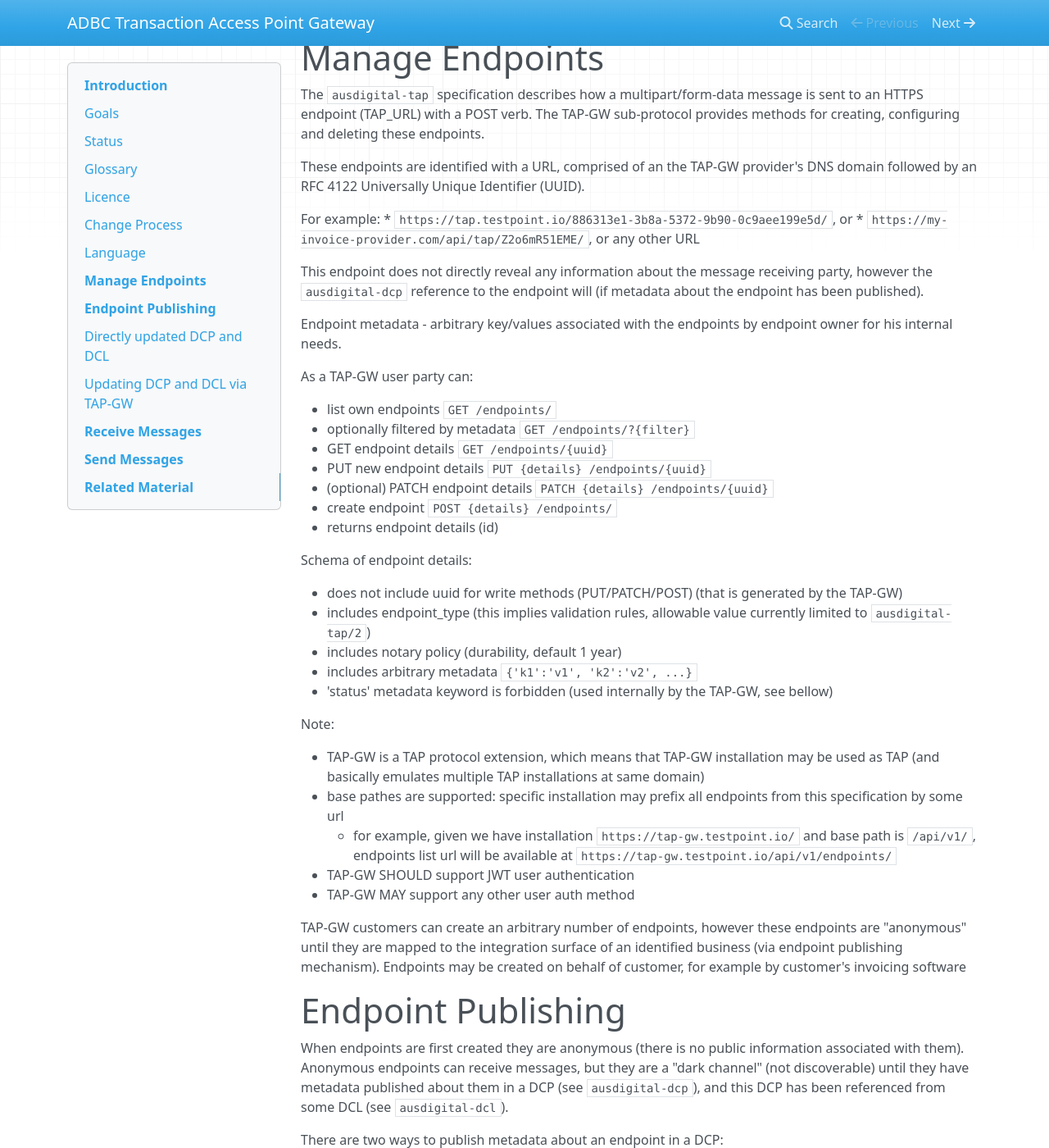
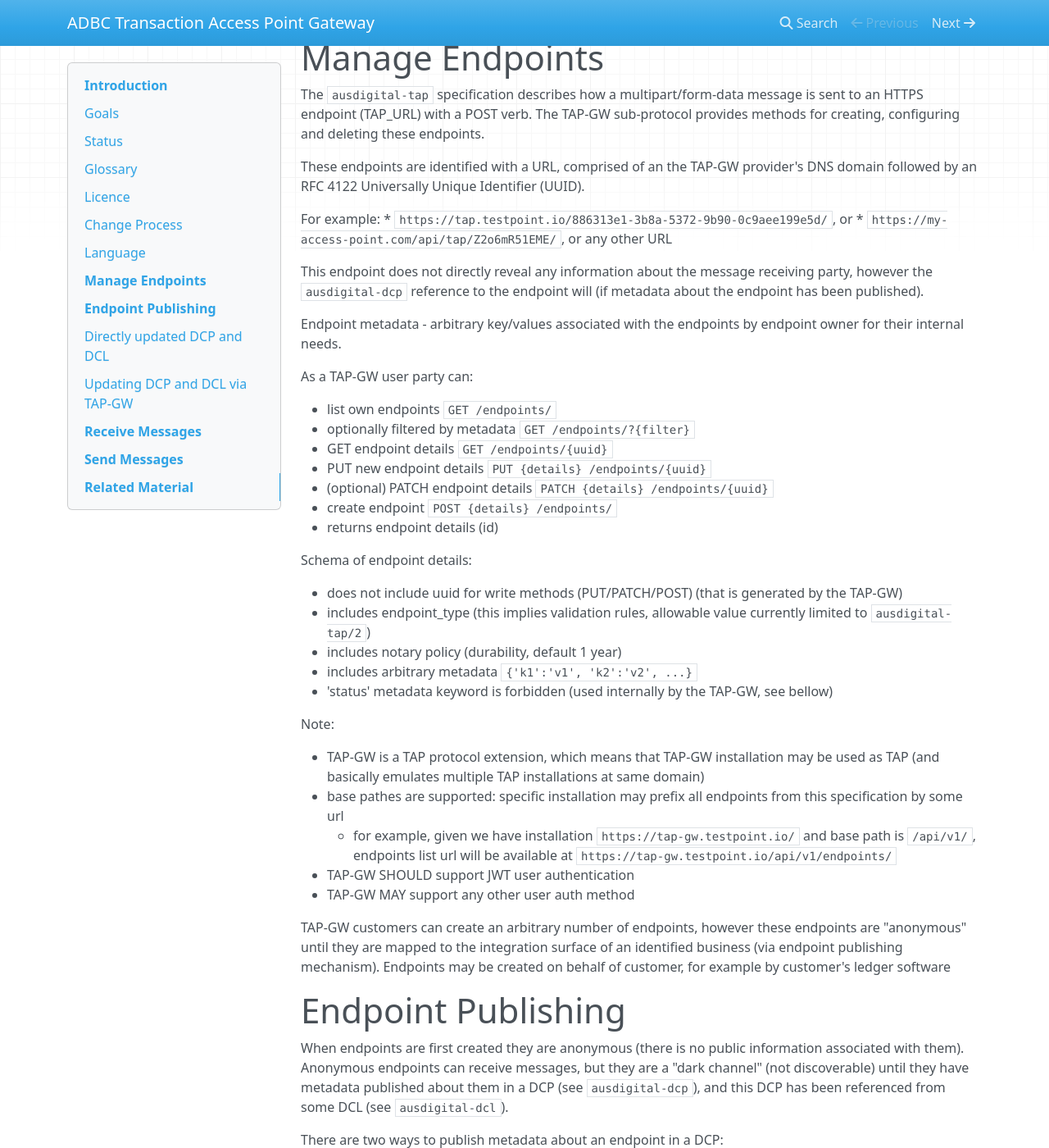
Before and after one commit to ausdigital/ausdigital-tap-gw, an MkDocs documentation site: the page built from docs/1.0/index.md, in a window 1280 px wide and 1400 px high, scrolled down 2135 px. Shown: the whole window at 82% size. Built offline with MkDocs 1.6.1, drawn with Linux system fonts in a browser that asks for light colours; nearby versions of some CDN libraries; some of the changed text lies outside the part shown.

Commit message:
Minor upgrades due to changes requested at PR#4 (just wording)

```diff
--- a/docs/1.0/index.md
+++ b/docs/1.0/index.md
@@ -130,13 +130,13 @@ DNS domain followed by an RFC 4122 Universally Unique Identifier (UUID).
 
 For example:
 * `https://tap.testpoint.io/886313e1-3b8a-5372-9b90-0c9aee199e5d/`, or
-* `https://my-invoice-provider.com/api/tap/Z2o6mR51EME/`, or any other URL
+* `https://my-access-point.com/api/tap/Z2o6mR51EME/`, or any other URL
 
 This endpoint does not directly reveal any information about the message
 receiving party, however the `ausdigital-dcp` reference to the endpoint will (if
 metadata about the endpoint has been published).
 
-Endpoint metadata - arbitrary key/values associated with the endpoints by endpoint owner for his internal needs.
+Endpoint metadata - arbitrary key/values associated with the endpoints by endpoint owner for their internal needs.
 
 As a TAP-GW user party can:
 
@@ -167,7 +167,7 @@ Note:
  * TAP-GW MAY support any other user auth method
 
 TAP-GW customers can create an arbitrary number of endpoints, however these
-endpoints are "anonymous" until they are mapped to the integration surface of an identified business (via endpoint publishing mechanism). Endpoints may be created on behalf of customer, for example by customer's invoicing software
+endpoints are "anonymous" until they are mapped to the integration surface of an identified business (via endpoint publishing mechanism). Endpoints may be created on behalf of customer, for example by customer's ledger software
 
 
 # Endpoint Publishing
```
Also changed, not shown: other parts of docs/1.0/index.md (+1 -1 lines).
